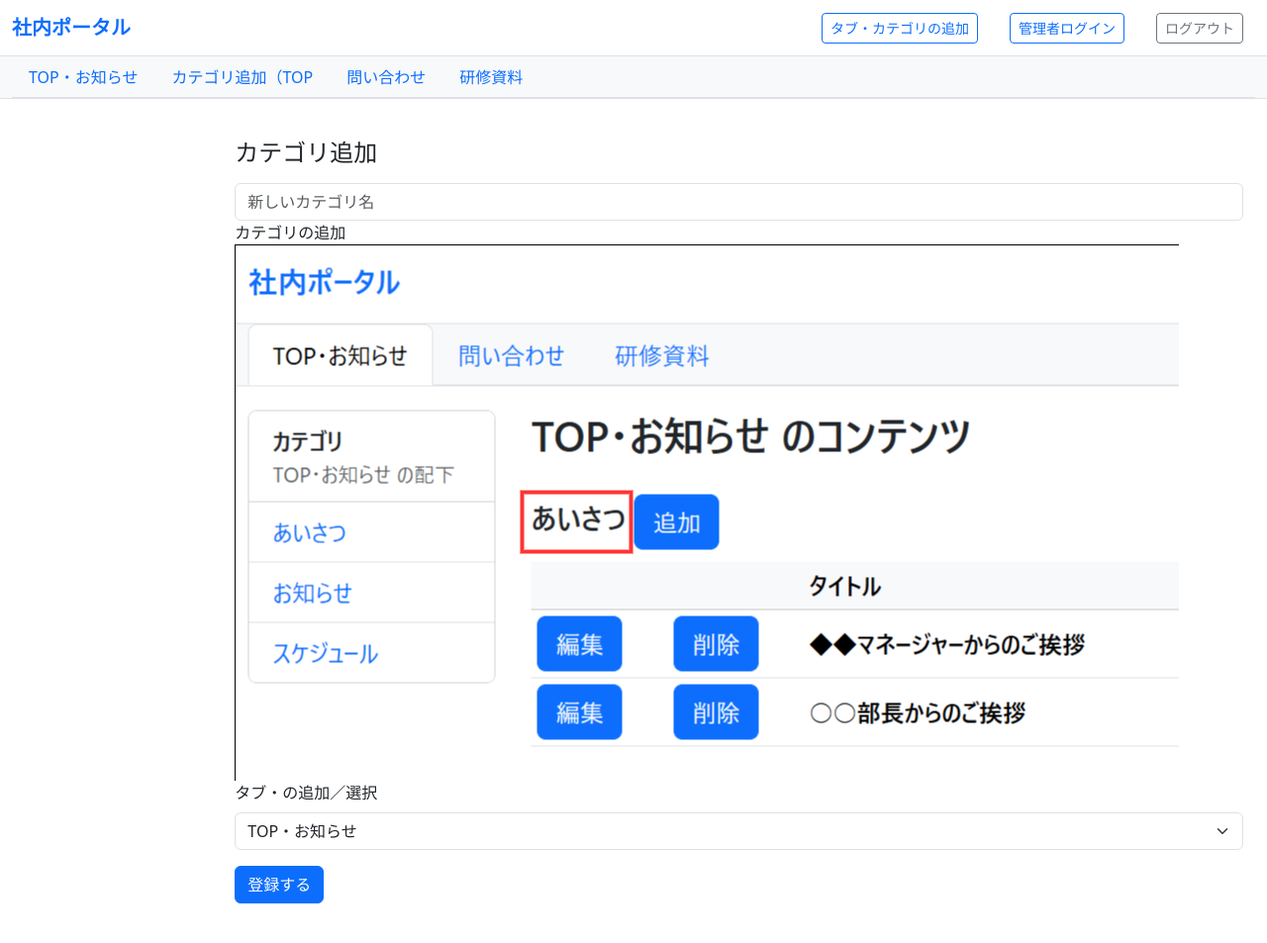
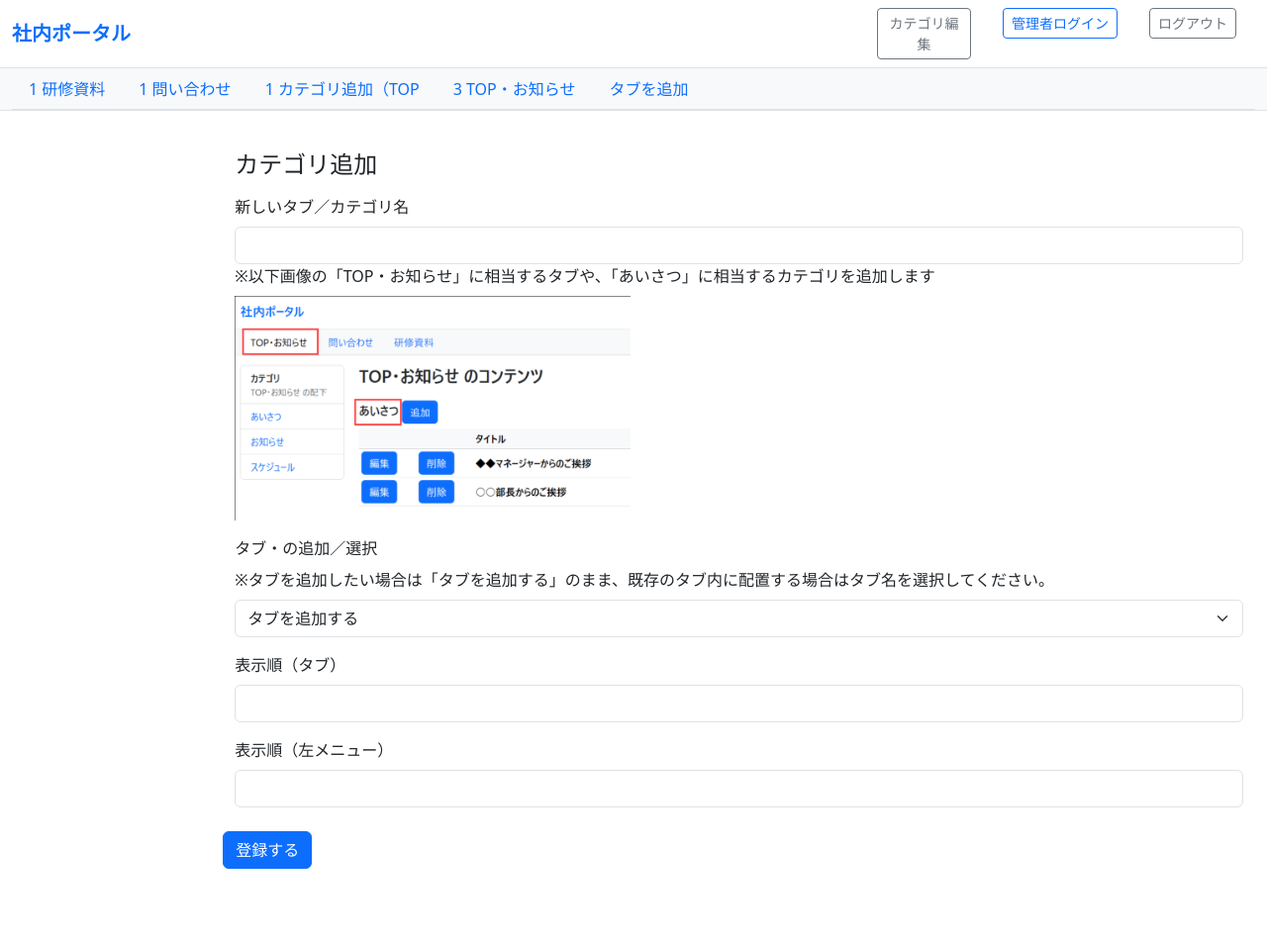
Before and after one commit to usuakari/intra, a Django app: page /category_add/ in a window 1280 px wide. Shown: the whole page at 99% size. After the commit the page ends 878 px from the top, so only its background shows below. Run offline with Django 5.2, Linux system fonts and the light colour scheme; a user stored in the database is signed in; data comes from the database, SQL or seed files in the repository; both versions use the stored data as it was after the commit.

Commit message:
category_edit

```diff
--- a/config/urls.py
+++ b/config/urls.py
@@ -31,5 +31,6 @@ urlpatterns = [
     path("login/", views.LoginView.as_view(), name="login"),
     path("logout/", views.LogoutView.as_view(), name="logout"),
     path("category_add/", views.category_add, name="category_add"),
+    path("category_edit/", views.category_edit, name="category_edit"),
 
 ]
--- a/share/context_processors.py
+++ b/share/context_processors.py
@@ -4,5 +4,5 @@ from .models import Category
 def parent_categories(request):
     """親カテゴリ一覧を常にテンプレートに渡す"""
     return {
-        "parent_categories": Category.objects.filter(parent_id__isnull=True).order_by("name")
+        "parent_categories": Category.objects.filter(parent_id__isnull=True).order_by("category_display_order_tabs")
     }
--- a/share/forms.py
+++ b/share/forms.py
@@ -1,6 +1,6 @@
 # forms.py
 from django import forms
-from .models import Content
+from .models import Content, Category
 
 class ContentForm(forms.ModelForm):
     class Meta:
@@ -8,6 +8,7 @@ class ContentForm(forms.ModelForm):
         fields = [
             "administrator",
             "category",
+            "contents_display_order",
             "title",
             "description",
             "updater_user_id",
@@ -22,6 +23,7 @@ class ContentForm(forms.ModelForm):
             "updater_user_id": forms.NumberInput(attrs={"class": "form-control"}),
             "administrator": forms.Select(attrs={"class": "form-select"}),
             "category": forms.Select(attrs={"class": "form-select"}),
+            "contents_display_order": forms.NumberInput(attrs={"class": "form-control"}),
         }
 
 class ContentCreateForm(forms.ModelForm):
@@ -32,6 +34,7 @@ class ContentCreateForm(forms.ModelForm):
             "title",
             "description",
             "updater_user_id",
+            "contents_display_order",
             "file_url",
             "file_type",
         ]
@@ -41,5 +44,25 @@ class ContentCreateForm(forms.ModelForm):
             "file_url": forms.URLInput(attrs={"class": "form-control"}),
             "file_type": forms.TextInput(attrs={"class": "form-control"}),
             "updater_user_id": forms.NumberInput(attrs={"class": "form-control"}),
+            "contents_display_order": forms.NumberInput(attrs={"class": "form-control"}),
             "administrator": forms.Select(attrs={"class": "form-select"}),
         }
+
+class CategoryCreateForm(forms.ModelForm):
+    class Meta:
+        model = Category
+        fields = [
+            "id",
+            "name", #カテゴリ名
+            "parent_id", #親カテゴリID
+            "category_display_order_tabs", #表示順(タブ)
+            "category_display_order_leftmenues", #表示順(左メニュー)
+
+        ]
+        widgets = {
+            "id": forms.NumberInput(attrs={"class": "form-control", "readonly": "readonly"}),
+            "name": forms.TextInput(attrs={"class": "form-control"}),
+            "parent_id": forms.NumberInput(attrs={"class": "form-control"}),
+            "category_display_order_tabs": forms.NumberInput(attrs={"class": "form-control"}),
+            "category_display_order_leftmenues": forms.NumberInput(attrs={"class": "form-control"}),
+        }
--- a/share/templates/base.html
+++ b/share/templates/base.html
@@ -16,10 +16,7 @@
 
       <div class="d-flex gap-2">
         <div class="container-fluid">
-          <form action="{% url 'category_add' %}" method="post">
-            {% csrf_token %}
-            <input class="btn btn-outline-primary btn-sm" type="submit" value="タブ・カテゴリの追加">
-          </form>
+          <a href="{% url 'category_edit' %}" class="btn btn-outline-secondary btn-sm">カテゴリ編集</a>
         </div>
 
         <div class="container-fluid">
@@ -35,8 +32,6 @@
             <input class="btn btn-outline-secondary btn-sm" type="submit" value="ログアウト">
           </form>
         </div>
-
-
       </div>
     </div>
   </nav>
@@ -48,13 +43,29 @@
         {% for cat in parent_categories %}
           <li class="nav-item">
             <a class="nav-link {% if parent and parent.id == cat.id %}active{% endif %}"
-               href="{% url 'parent_contents' parent_id=cat.id %}">
+              href="{% url 'parent_contents' parent_id=cat.id %}">
+              {% if user.is_authenticated %}
+                {{cat.category_display_order_tabs}}
+              {% endif %}
               {{ cat.name }}
+
             </a>
           </li>
+          {% if user.is_authenticated %}
+            {% if forloop.last %}
+              <li class="nav-item">
+                <a class="nav-link" href="{% url 'category_add' %}">
+                タブを追加
+                </a>
+              </li>
+            {% endif %}
+          {% endif %}
+
         {% empty %}
           <li class="nav-item text-muted small p-2">親カテゴリが未登録です</li>
         {% endfor %}
+
+
       </ul>
     </div>
   </div>
--- a/share/templates/category_add.html
+++ b/share/templates/category_add.html
@@ -11,21 +11,32 @@
     {% csrf_token %}
 
     {{ form.non_field_errors }}
-    <input type="text" name="new_category" id="id_new_category" class="form-control mt-2" placeholder="新しいカテゴリ名" >カテゴリの追加</input>
-    {%  load static %}
-    <img src="{% static 'img/category_image.png' %}" alt="カテゴリの追加">
+    <label  for="id_name" name="new_category" id="id_name" class="form-label" >新しいタブ／カテゴリ名</label>
+    {{ form.name }}
+    <div class="form-label">※以下画像の「TOP・お知らせ」に相当するタブや、「あいさつ」に相当するカテゴリを追加します</div>
+    <img src="{% static 'category_image.png' %}" alt="Category Image" class="img-fluid mb-3" style="max-width: 400px;">
 
-<div class="mb-3">
-    <label for="id_category" class="form-label">タブ・の追加／選択</label>
-    <select name="category" class="form-select" id="id_category">
-        {% for cat in top_categories %}
-        <option value="{{cat.id}}"> {{cat.name}} </option>
-        {% endfor %}
-        <option value="new"> 新しいカテゴリを追加</option>
-    </select>
+    <div class="mb-3">
+        <label for="id_parent_category" class="form-label">タブ・の追加／選択</label>
+        <div class="form-label">※タブを追加したい場合は「タブを追加する」のまま、既存のタブ内に配置する場合はタブ名を選択してください。</div>
+            <select name="parent_id"  class="form-select" id="id_parent_id">
+            <!--ブランク値なら親カテゴリIDを持たないのでタブ追加扱い-->
+                <option value=""> タブを追加する </option>
+                {% for cat in top_categories %}
+                    <option value="{{ cat.id }}"> {{cat.name}} </option>
+                {% endfor %}
+            </select>
+        </div>
+    <div class="mb-3">
+        <label for="id_category_display_order_tabs" class="form-label">表示順（タブ）</label>
+        {{ form.category_display_order_tabs }}
+    </div>
+    <div class="mb-3">
+        <label for="id_category_display_order_leftmenues" class="form-label">表示順（左メニュー）</label>
+        {{ form.category_display_order_leftmenues }}
+    </div>
 
-    <!-- 新しいカテゴリ入力欄（初期は非表示） -->
-    <input type="text" name="new_category" id="id_new_category" class="form-control mt-2" placeholder="新しいカテゴリ名" style="display: none;">
+
 </div>
 
 <button type="submit" class="btn btn-primary">登録する</button>
@@ -33,18 +44,4 @@
 </form>
 </div>
 
-<script>
-    const select = document.getElementById('id_category');
-    const newCatInput = document.getElementById('id_new_category');
-
-    select.addEventListener('change', function() {
-    if (this.value === 'new') {
-        newCatInput.style.display = 'block';
-        newCatInput.required = true;
-    } else {
-        newCatInput.style.display = 'none';
-        newCatInput.required = false;
-    }
-    });
-</script>
 {% endblock %}
--- a/share/templates/content_edit.html
+++ b/share/templates/content_edit.html
@@ -16,7 +16,6 @@
 
     <div class="mb-3">
       <label for="id_category" class="form-label">カテゴリ</label>
-      <!-- <a href="" class="">カテゴリの追加</a> -->
       <select name="category" class="form-select" id="id_category">
         {% for cat in nottop_categories %}
           <option value="{{cat.id}}" {% if cat.id == content.category.id %} selected {% endif %}>
@@ -24,6 +23,11 @@
           </option>
         {% endfor %}
       </select>
+    </div>
+
+    <div class="mb-3">
+      <label for="id_content_display_order" class="form-label">表示順（カテゴリ内）</label>
+      {{ form.contents_display_order }}
     </div>
 
     <div class="mb-3">
--- a/share/templates/content_form.html
+++ b/share/templates/content_form.html
@@ -22,6 +22,11 @@
     <label for="id_title" class="form-label">タイトル</label>
     {{ form.title }}
     <div class="text-danger small">{{ form.title.errors }}</div>
+  </div>
+
+  <div class="mb-3">
+    <label for="id_content_display_order" class="form-label">表示順（カテゴリ内）</label>
+    {{ form.contents_display_order }}
   </div>
 
   <div class="mb-3">
--- a/share/views.py
+++ b/share/views.py
@@ -2,13 +2,14 @@
 from django.shortcuts import render, get_object_or_404 , redirect
 from django.views.generic import TemplateView , CreateView , UpdateView
 from .models import Category, Content
-from .forms import ContentForm , ContentCreateForm
+from .forms import ContentForm , ContentCreateForm, CategoryCreateForm
 from django.views.decorators.http import require_POST
 from django.contrib.auth.views import LoginView, LogoutView
 from django.contrib.auth.mixins import LoginRequiredMixin
 from django.contrib.auth.forms import AuthenticationForm
 from functools import wraps
 from django.http import HttpResponse
+from django.forms import modelformset_factory
 
 '''class TopView(TemplateView):
     template_name = "top.html"
@@ -34,14 +35,14 @@ def parent_contents(request, parent_id: int):
     parent = get_object_or_404(Category, id=parent_id)
 
     # 左メニュー用：この親にぶら下がる子カテゴリ
-    children_qs = Category.objects.filter(parent_id=parent.id).order_by("name")
+    children_qs = Category.objects.filter(parent_id=parent.id).order_by("category_display_order_leftmenues") #表示順を追加
 
     # 右側メイン：親配下（= 子カテゴリに属する）コンテンツを取得
     contents_qs = (
         Content.objects
         .select_related("category")       # category.name をテンプレで使う前提
         .filter(category__parent_id=parent.id)
-        .order_by("category__name", "-updated_at")
+        .order_by("contents_display_order") #表示順を追加
     )
 
     #1ファイルで共通化する方がメンテ性が高いので、固定名のテンプレに寄せます
@@ -63,8 +64,8 @@ def _group_by_child(contents_qs):
     grouped = OrderedDict()
     for c in contents_qs:
         grouped.setdefault(c.category, []).append(c)
-        print("c.category=",c.category)
-    print("grouped",grouped)
+        #print("c.category=",c.category)
+    #print("grouped",grouped)
     return grouped
 
 class ContentCreateView(CreateView):
@@ -80,7 +81,6 @@ def category_contents(request, category_id: int):
     form = ContentCreateForm()
     template_name = "content_form.html"
 
-    print(category_id)
     if request.method == "POST":
         form = ContentCreateForm(request.POST)
         form.category = category         # ← POSTデータをバインド
@@ -104,7 +104,7 @@ def category_contents(request, category_id: int):
 def content_edit(request, content_id: int):
     nottop_categories = Category.objects.filter(parent_id__isnull=False)
 
-    print("nottop_categories",nottop_categories)
+    #print("nottop_categories",nottop_categories)
 
     content = get_object_or_404(Content, id=content_id)
     selected_top_category = Category.objects.filter(id=content.category.parent_id).first()
@@ -140,29 +140,64 @@ def content_delete(request, content_id):
 
 @login_required_custom
 def category_add(request,):
-    form = ContentCreateForm()
+
+    form = CategoryCreateForm()
     template_name = "category_add.html"
-    category = None
     top_categories = Category.objects.filter(parent_id__isnull=True)
 
     if request.method == "POST":
-        form = ContentCreateForm(request.POST)
-        form.category = category         # ← POSTデータをバインド
+        data = request.POST.copy()
+        print("POST内容:", request.POST)
+        if data.get("parent_id"):
+            data["parent_id"] = int(data["parent_id"])
+            print("form parent_id=",request.POST.get("parent_id"))
+            print("form name=",request.POST.get("name"))
+            form = CategoryCreateForm(data)
+
+        else:
+            print("整数型でない（未選択など）")
+            print("form parent_id=",request.POST.get("parent_id"))
+            print("form name=",request.POST.get("name"))
+            form = CategoryCreateForm(request.POST)
+
         if form.is_valid():                         # ← バリデーション
-            obj = form.save(commit=False)           # ← まだDBに書かない
-            obj.category = category           # ← URLのカテゴリを紐づける（DB問い合わせ不要）
-            # obj.updater_user_id = request.user.id # ← ログインIDを使うならここで上書き
-            obj.save()                              # ← DBにINSERT
-            return redirect("parent_contents_default")
+                obj = form.save(commit=False)           # ← まだDBに書かない
+                # obj.updater_user_id = request.user.id # ← ログインIDを使うならここで上書き
+                obj.save()                              # ← DBにINSERT
+                return redirect("parent_contents_default")
         else : print("form errors", form.errors)
-                        # ← 成功時はリダイレクト（任意）
+
     else:
-        form = ContentCreateForm()
+        form = CategoryCreateForm()
 
     return render(request, template_name, {
         "form": form,
-        "category": category,
         "top_categories": top_categories,
+    })
+
+@login_required_custom
+def category_edit(request):
+    template_name = "category_edit.html"
+
+    # モデルフォームセットを作成（CategoryCreateFormをベースにする）
+    CategoryFormSet = modelformset_factory(
+        Category,
+        form=CategoryCreateForm,
+        extra=0  # 既存データのみ（新規行は作らない）
+    )
+
+    if request.method == "POST":
+        formset = CategoryFormSet(request.POST)
+        print("POST内容:", request.POST)
+        if formset.is_valid():
+            formset.save()
+            return redirect("parent_contents_default")
+    else:
+        formset = CategoryFormSet(queryset=Category.objects.all().order_by("id"))
+        print("form errors", formset.errors)
+
+    return render(request, template_name, {
+        "formset": formset,
     })
 
 class LoginView(LoginView):
```
Also changed, not shown: share/models.py (+17 -0 lines), share/templates/category_edit.html (added, +40 -0 lines), share/templates/includes/_left_menu_children.html (+13 -0 lines), share/templates/parent_generic.html (+6 -5 lines), db.sqlite3, share/migrations/0005_alter_category_parent_id.py (added), share/migrations/0006_alter_category_parent_id.py (added), share/migrations/0007_category_category_display_order_and_more.py (added), share/migrations/0008_remove_category_category_display_order_and_more.py (added), share/static/category_image.png (added).
